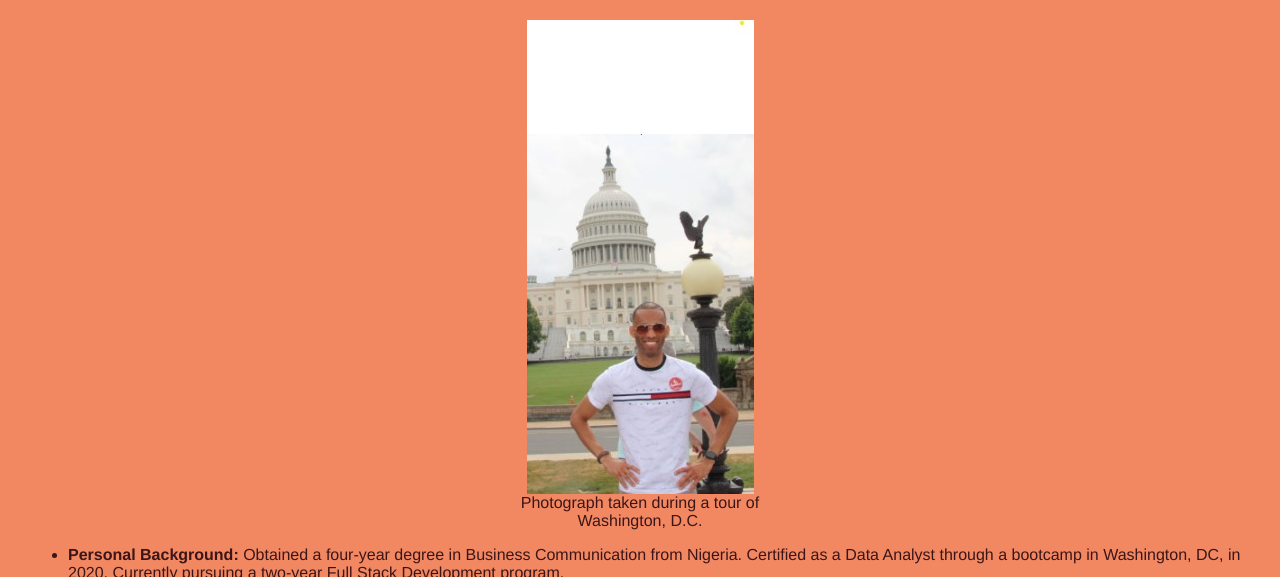
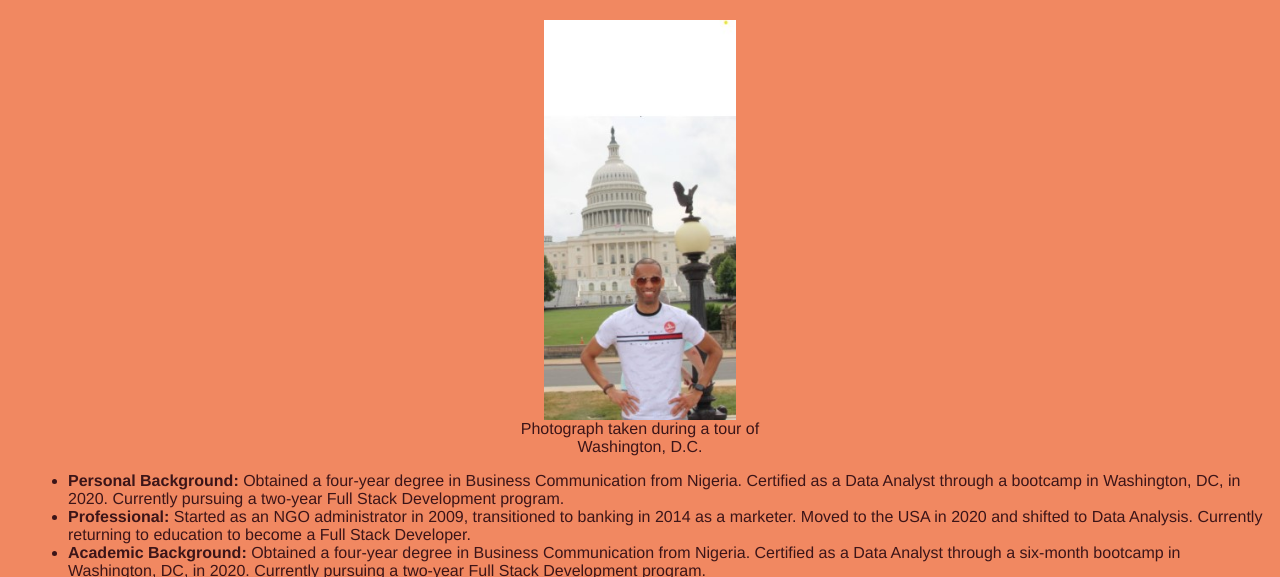
Before and after one commit to AdeoluAbiodun/web215, a plain HTML site: page introduction.html in a window 1280 px wide. Shown: the part 175-752 px from the top of the page. Drawn offline with Linux system fonts and the light colour scheme.

Commit message:
Update introduction.html

```diff
--- a/introduction.html
+++ b/introduction.html
@@ -19,7 +19,7 @@
 <main>
   <h2>Introduction</h2>
   <figure>
-   <img src="images/pix.jpg" alt="Photograph taken during a tour of Washington, D.C.">
+   <img src="images/pix.jpg" alt="Photograph taken during a tour of Washington, D.C." height="400px">
    <figcaption>Photograph taken during a tour of Washington, D.C.</figcaption>
    </figure>
   <ul>
```
